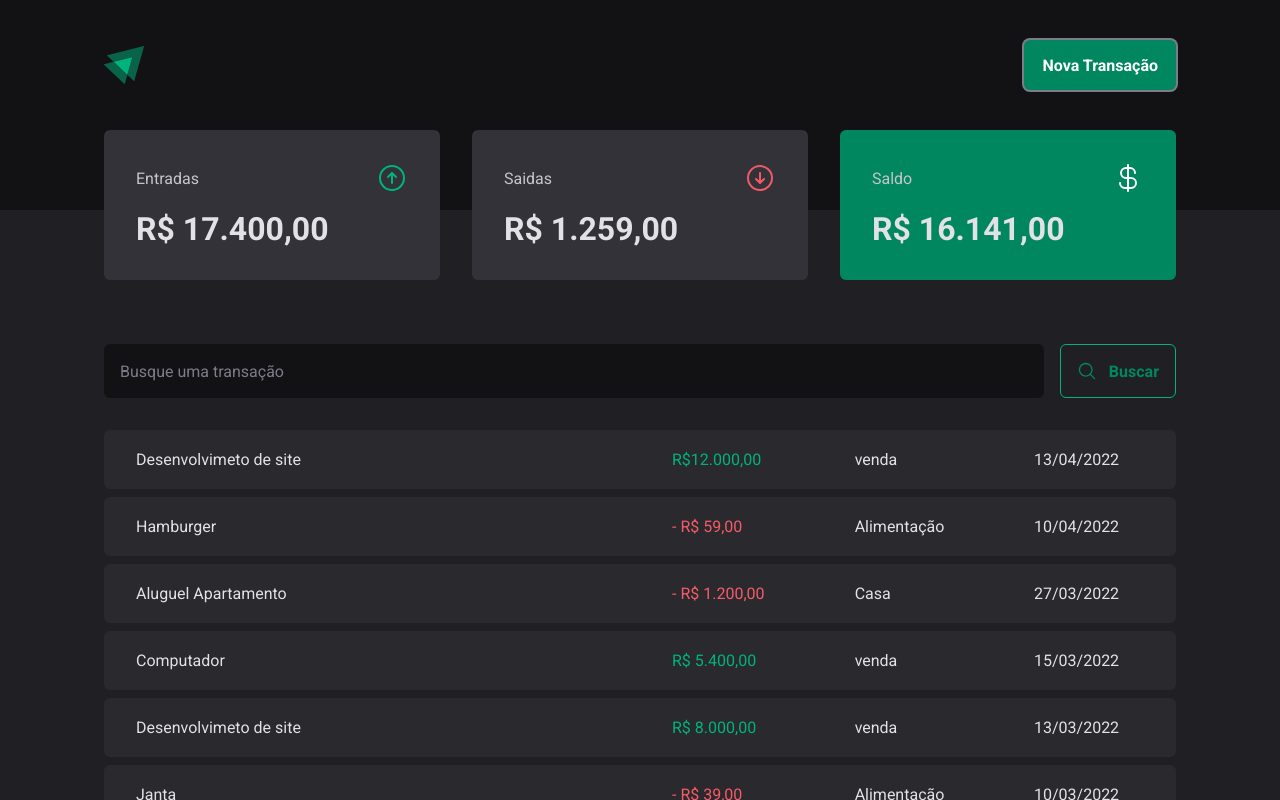
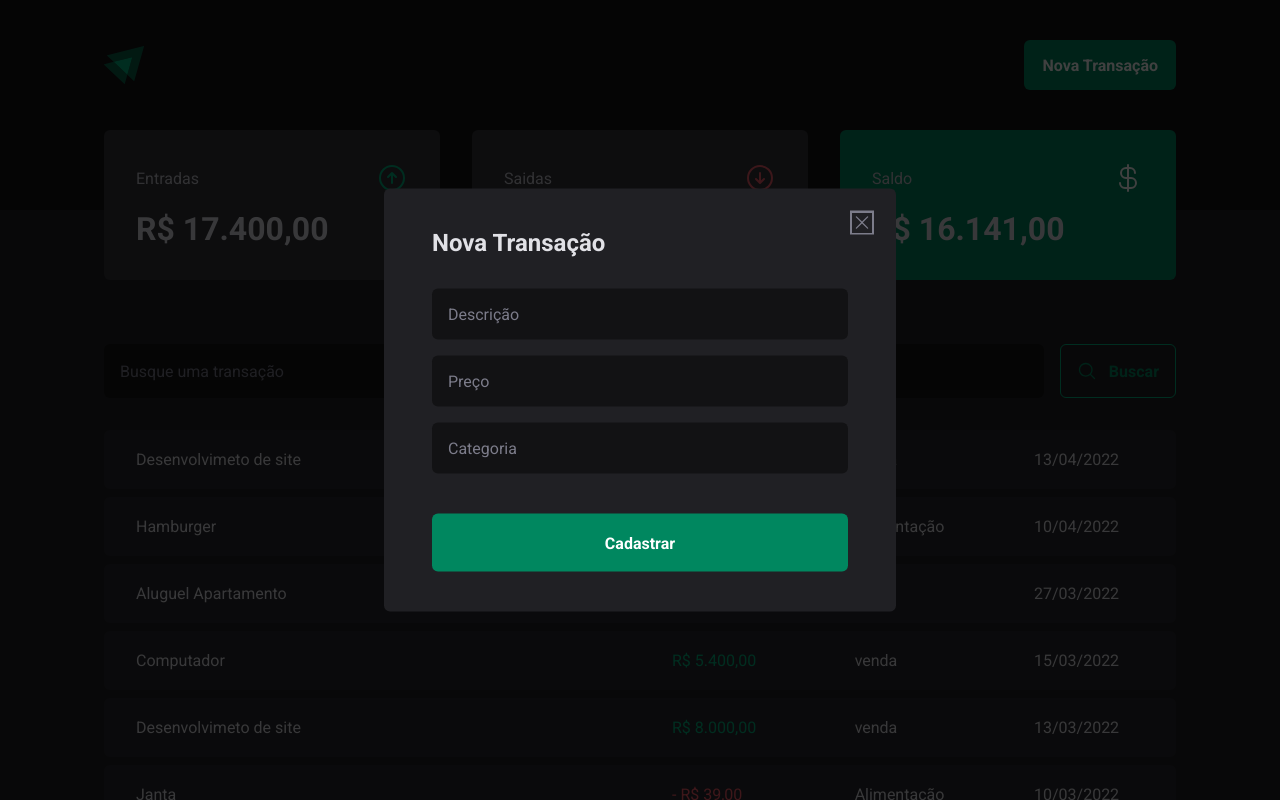
Before and after one commit to AllyssonR/03-DtMoney, a React (Vite) app: page / in a window 1280 px wide. Both pictures are taken after a click on the button "Nova Transação". Shown: the top 800 px of the page. Built offline with nearby package versions, Linux system fonts and the light colour scheme.

Commit message:
create modal

```diff
--- a/src/Components/Header/index.tsx
+++ b/src/Components/Header/index.tsx
@@ -1,11 +1,18 @@
 import { HeaderContainer, HeaderContent, NewTrasactionButton } from './style'
 import logoImg from '../../assets/ignite-logo.svg'
+import * as Dialog from '@radix-ui/react-dialog'
+import { NewTransacionModal } from '../NewTransactionModal'
 export function Header() {
   return (
     <HeaderContainer>
       <HeaderContent>
         <img src={logoImg} alt="" />
-        <NewTrasactionButton>Nova Transação</NewTrasactionButton>
+        <Dialog.Root>
+          <Dialog.Trigger asChild>
+            <NewTrasactionButton>Nova Transação</NewTrasactionButton>
+          </Dialog.Trigger>
+          <NewTransacionModal />
+        </Dialog.Root>
       </HeaderContent>
     </HeaderContainer>
   )
--- /dev/null
+++ b/src/Components/NewTransactionModal/index.tsx
@@ -0,0 +1,22 @@
+import * as Dialog from '@radix-ui/react-dialog'
+import { Overlay, Content, CloseButton } from './styles'
+import { X } from '@phosphor-icons/react'
+export function NewTransacionModal() {
+  return (
+    <Dialog.Portal>
+      <Overlay />
+      <Content>
+        <Dialog.Title>Nova Transação</Dialog.Title>
+        <CloseButton>
+          <X size={20} />
+        </CloseButton>
+        <form action="">
+          <input type="text" placeholder="Descrição" required />
+          <input type="text" placeholder="Preço" required />
+          <input type="text" placeholder="Categoria" required />
+          <button type="submit">Cadastrar</button>
+        </form>
+      </Content>
+    </Dialog.Portal>
+  )
+}
--- /dev/null
+++ b/src/Components/NewTransactionModal/styles.ts
@@ -0,0 +1,63 @@
+import { styled } from 'styled-components'
+import * as Dialog from '@radix-ui/react-dialog'
+export const Overlay = styled(Dialog.Overlay)`
+  position: fixed;
+  width: 100vw;
+  height: 100vh;
+  inset: 0;
+  background: rgba(0, 0, 0, 0.75);
+`
+export const Content = styled(Dialog.Content)`
+  min-width: 32rem;
+  border-radius: 6px;
+  padding: 2.5rem 3rem;
+  background: ${(props) => props.theme['gray-800']};
+  position: fixed;
+  top: 50%;
+  left: 50%;
+  transform: translate(-50%, -50%);
+  form {
+    margin-top: 2rem;
+    display: flex;
+    flex-direction: column;
+    gap: 1rem;
+    input {
+      border-radius: 6px;
+      border: 0;
+      background: ${(props) => props.theme['gray-900']};
+      color: ${(props) => props.theme['gray-300']};
+      padding: 1rem;
+      &::placeholder {
+        color: ${(props) => props.theme['gray-500']};
+      }
+    }
+    button[type='submit'] {
+      height: 58px;
+      border: 0;
+      background: ${(props) => props.theme['green-500']};
+      color: ${(props) => props.theme.white};
+      font-weight: bold;
+      padding: 0 1.25rem;
+      border-radius: 6px;
+      margin-top: 1.5rem;
+      cursor: pointer;
+      &:hover {
+        background-color: ${(props) => props.theme['green-700']};
+        transition:
+          background-color 0.2s,
+          border 0.2s;
+      }
+    }
+  }
+`
+export const CloseButton = styled(Dialog.Close)`
+  position: absolute;
+  background: transparent;
+  border: 0;
+  top: 1.5rem;
+  right: 1.5rem;
+  cursor: pointer;
+  line-height: 0;
+
+  color: ${(props) => props.theme['gray-500']};
+`
```
